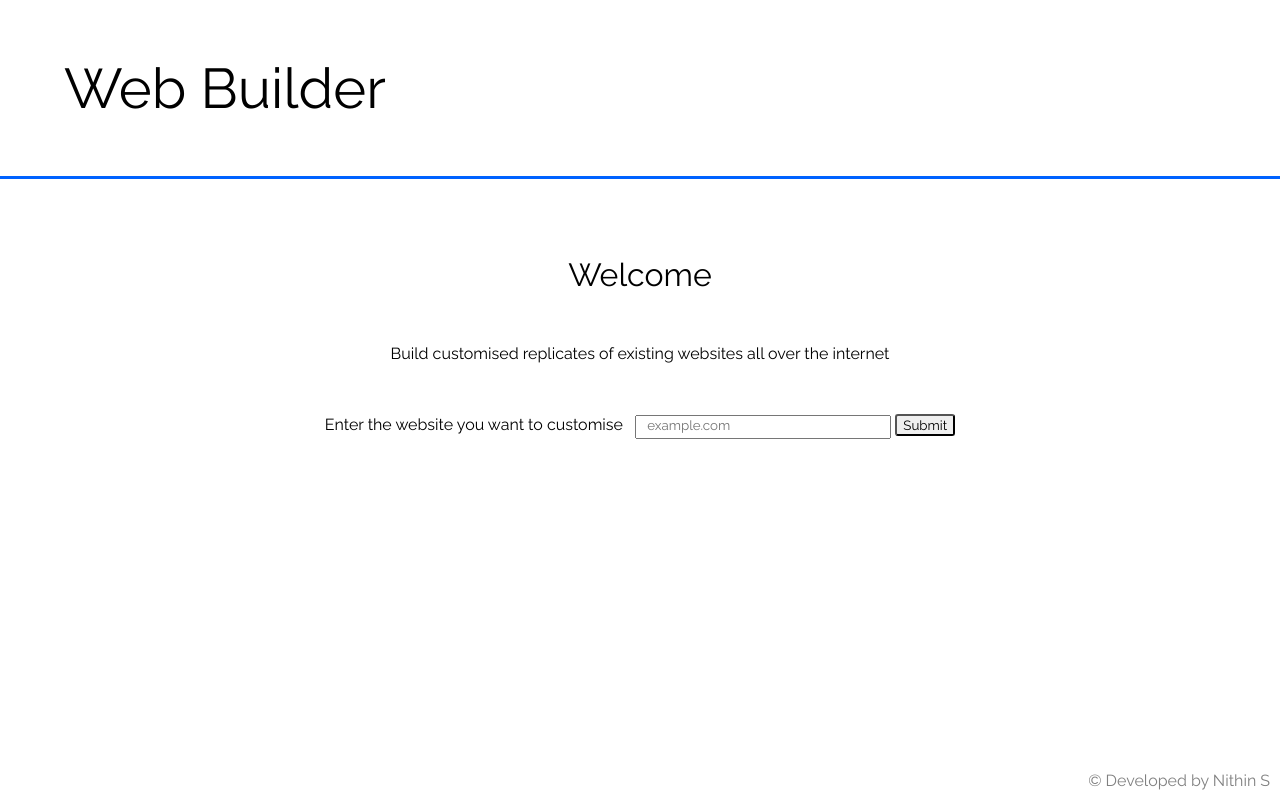
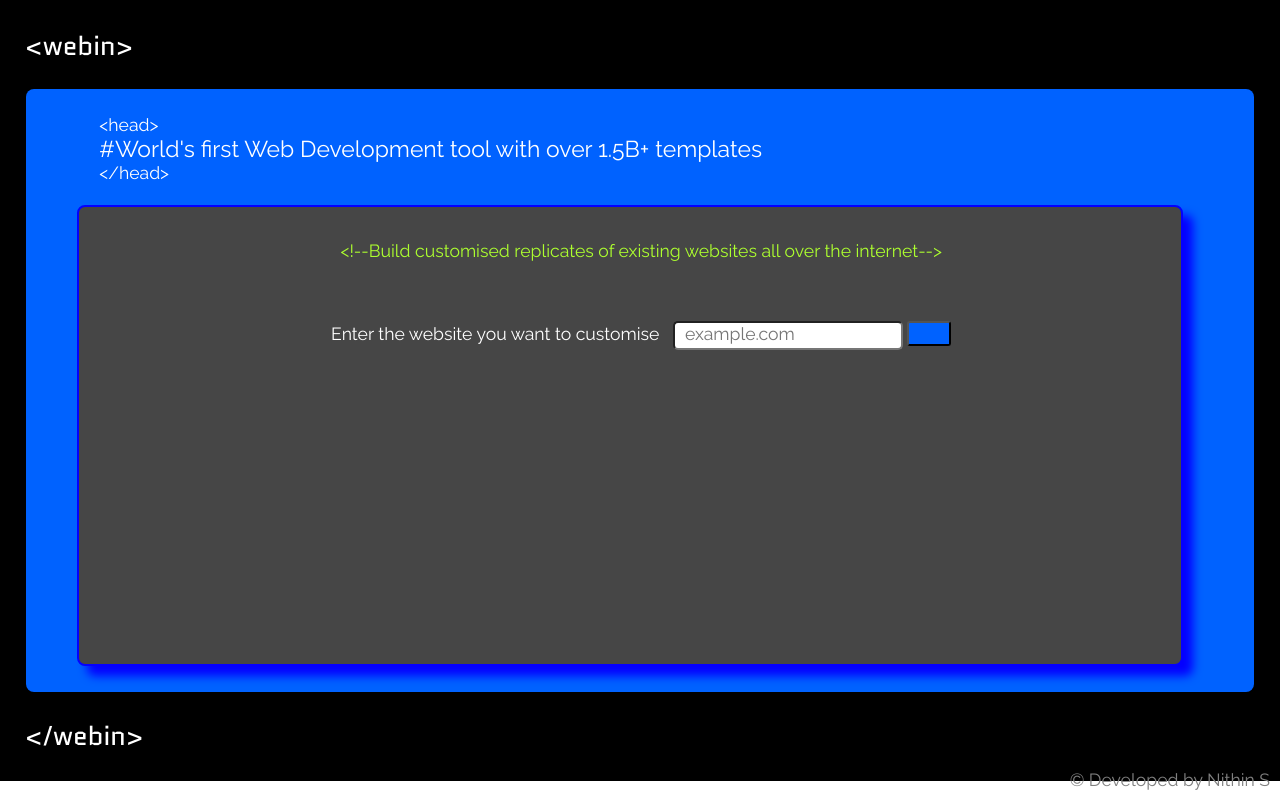
Before and after one commit to NithinSGowda/WebBuilder, a plain HTML site: page index.html in a window 1280 px wide. Drawn offline with Linux system fonts and the light colour scheme.

Commit message:
Add files via upload

```diff
--- a/index.html
+++ b/index.html
@@ -1,24 +1,42 @@
-<!DOCTYPE html>
-<head><title>Web Developer</title>
+<!DOCTYPE html manifest="offline.appcache">
+<head><title>Webin</title>
 <link href="style.css" rel="stylesheet" type="text/css">
+<link href="www.png" rel="icon" type="image/png">
+<meta name="viewport" content="width=device-width, initial-scale=1.0" >
+<meta name="application-name" content="Webin">
+
 </head>
 
 <body>
-    <div class="header">
-        Web Builder
+    <div class="cont1">
+        <div class="cont1-a">
+            &lt;webin&gt;
+        </div>
+        <div class="cont2">
+            <div class="cont2head">
+            <div class="cont2-a">
+                &lt;head&gt;
+            </div>
+            #World's first Web Development tool with over 1.5B+ templates
+            <div class="cont2-a">
+                &lt;/head&gt;
+            </div></div>
+            <div class="cont3">
+                <div class="cont3-a">
+                    &lt;!--Build customised replicates of existing websites all over the internet--&gt;
+                </div>
+                <form action="prepare-download.php" method="get" class="inp">
+                Enter the website you want to customise &nbsp
+                <input type="text" name="url" placeholder="example.com" class="url-holder">
+                <input type="submit" class="submit" value="">
+                </form>
+            </div>
+        </div>
+        <div class="cont1-a">
+            &lt;/webin&gt;
+        </div>
     </div>
 
-    <div class="intText">
-        <div class="welcome">Welcome</div>
-        Build customised replicates of existing websites all over the internet
-    </div>
-    <div class="inp">
-        <form action="prepare-download.php" method="get">
-            Enter the website you want to customise &nbsp
-            <input type="text" name="url" placeholder="example.com" class="url-holder">
-            <input type="submit" class="submit">
-        </form>
-    </div>
     <div class="foot">
         &copy; Developed by Nithin S
     </div>
--- a/style.css
+++ b/style.css
@@ -1,33 +1,60 @@
 @import url('https://fonts.googleapis.com/css?family=Raleway&display=swap');
+@import url('https://fonts.googleapis.com/css?family=Quantico&display=swap');
 *{
     box-sizing: border-box;
     margin: 0%;
     font-family: 'Raleway', sans-serif;
+    color: white;
+    font-size: 1.05rem;
 }
 
-.header{
-    padding: 55px 0 55px 5%;
-    border-bottom: 3px solid rgb(0, 98, 255);
-    font-size: 3.5rem;
+.cont1{
+    min-height: fit-content;
+    padding: 2px 2% 2px 2%;
+    background-color: black;
 }
-.intText{
+.cont2{
+    min-height: 50%;
+    background-color: rgb(0, 98, 255);
+    padding: 2% 4% 2% 6%;
+    border-radius: 8px;
+}
+.cont3{
+    min-height: 57.599vh;
+    background-color: rgb(70, 70, 70);
+    margin: 2px 2% 2px -2%;
+    border-radius: 8px;
+    padding: 2% 0 2px 2%;
+    border: 2px solid rgb(4, 0, 255);
+    box-shadow: 10px 10px 10px rgb(4, 0, 255);
     text-align: center;
 }
 
-.welcome{
-    margin-top: 6%;
-    margin-bottom: 4%;
-    font-size: 2rem;
+.cont1-a{
+    margin: 2% 0 2% 0;
+    font-size: 1.5em;
+    font-family: 'Quantico', sans-serif;
+}
+
+.cont2head{
+    margin-bottom: 2%;
+    font-size: 1.3em;
+}
+
+.cont3-a{
+    color: greenyellow;
+    margin-top: 1%;
 }
 
 .inp{
     text-align: center;
-    margin-top: 4%;
+    margin-top: 60px;
 }
 
 .url-holder{
     padding: 0 20px 4px 10px;
     min-width: 20%;
+    border-radius: 5px;
 }
 
 .foot{
@@ -39,4 +66,6 @@
 
 .submit{
 border-radius: 3px;
+background-color: rgb(0, 98, 255);
+padding: 0 20px 0 20px;
 }
```
Also changed, not shown: www.png (added).
